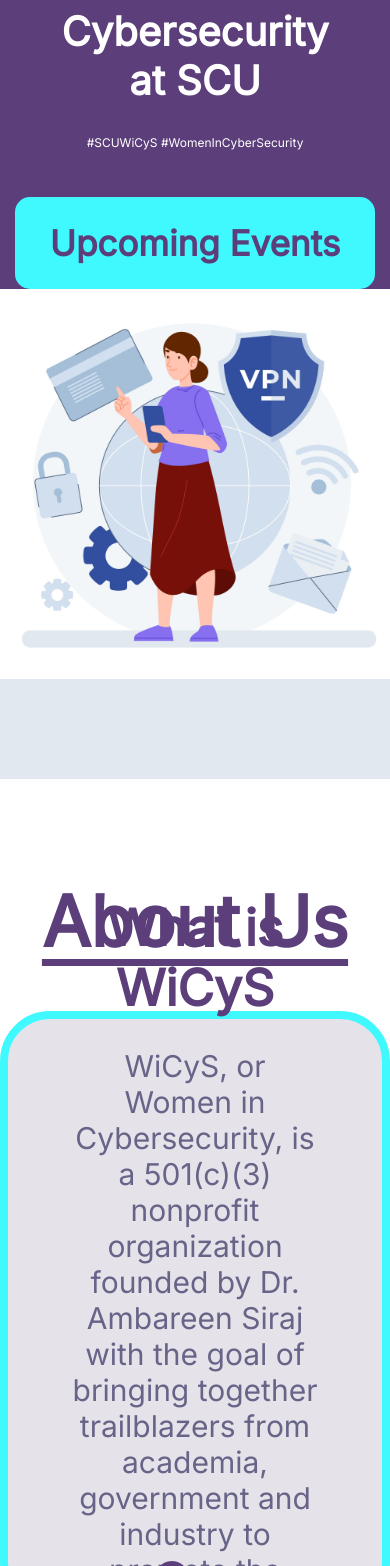
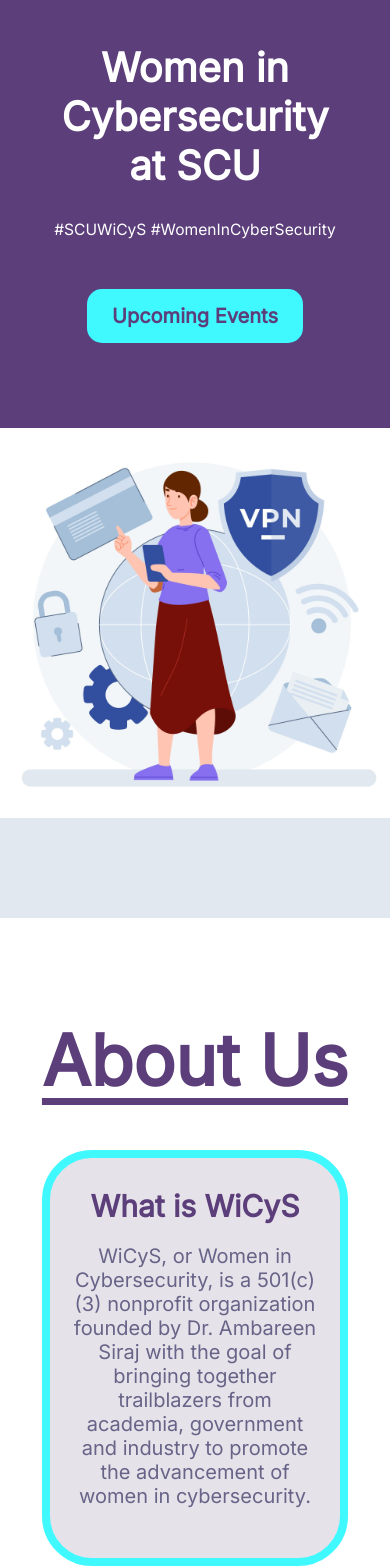
Before and after one commit to Catherine-H1/Website, a React (Create React App) app in the folder scu-wicys-website/: page / in a window 390 px wide. Shown: the part 222-1788 px from the top of the page. Built offline with nearby package versions, Linux system fonts and the light colour scheme.

Commit message:
Fix home screen for mobile/desktop resize

```diff
--- a/scu-wicys-website/src/Components/StayUpdated.js
+++ b/scu-wicys-website/src/Components/StayUpdated.js
@@ -7,7 +7,7 @@
 const StayUpdated = () => {
   return <div className="StayUpdated">
     <p>Stay Updated</p>
-    <div>
+    <div className="StayUpdatedImgContainer">
       <a href="https://www.instagram.com/wicys_scu/" target="_blank">
         <img src={insta} alt="Insta" />
       </a>
--- a/scu-wicys-website/src/Style/Home.css
+++ b/scu-wicys-website/src/Style/Home.css
@@ -54,16 +54,38 @@
 }
 
 /* handle smaller screen sizes --> TODO: fix */
-@media screen and (max-width: 1000px) {
+@media screen and (max-width: 1750px) {
   .Header{
     grid-template-columns: 100%;
   }
+  .Header div{
+    min-height: 800px;
+  }
+
   .HeaderText h1{
     margin-top: 30px;
-    font-size: 40px;
+    font-size: clamp(40px, 8vw, 100px);
   }
   .HeaderText p{
-    font-size: 12px;
+    font-size: clamp(12px, 4vw, 35px);
+  }
+}
+
+@media screen and (max-width: 500px) {
+  .Header div{
+    min-height: 500px;
+  }
+
+  .HeaderText button{
+    background-color: #40F9FF;
+    color: #5B3E7A;
+    padding: 15px 25px;
+    font-family: 'Inter', sans-serif;
+    font-size: 20px;
+    border-radius: 15px;
+    border: none;
+    font-weight: bold;
+    margin-top: 35px;
   }
 }
 
@@ -126,3 +148,18 @@
   font-family: 'Inter', sans-serif;
   font-size: 30px;
 }
+
+@media screen and (max-width: 500px) {
+  .AboutUsBlock {
+    width: 250px;
+    height: 400px;
+    padding: 0px 20px;
+  }
+
+  .AboutUsBlock h1{
+    font-size: 30px;
+  }
+  .AboutUsBlock p{
+    font-size: 20px;
+  }
+}
--- a/scu-wicys-website/src/Style/StayUpdated.css
+++ b/scu-wicys-website/src/Style/StayUpdated.css
@@ -18,3 +18,24 @@
   height: 100px;
   padding: 20px;
 }
+
+.StayUpdatedImgContainer{
+  display: flex;
+  flex-wrap: nowrap;
+  justify-content: space-between;
+}
+
+@media screen and (max-width: 500px) {
+  .StayUpdated{
+    gap: 5px;
+    height: 130px;
+  }
+  .StayUpdated p{
+    font-size: 20px;
+  }
+  .StayUpdated img{
+    width: 45px;
+    height: auto;
+    padding: 10px;
+  }
+}
```
